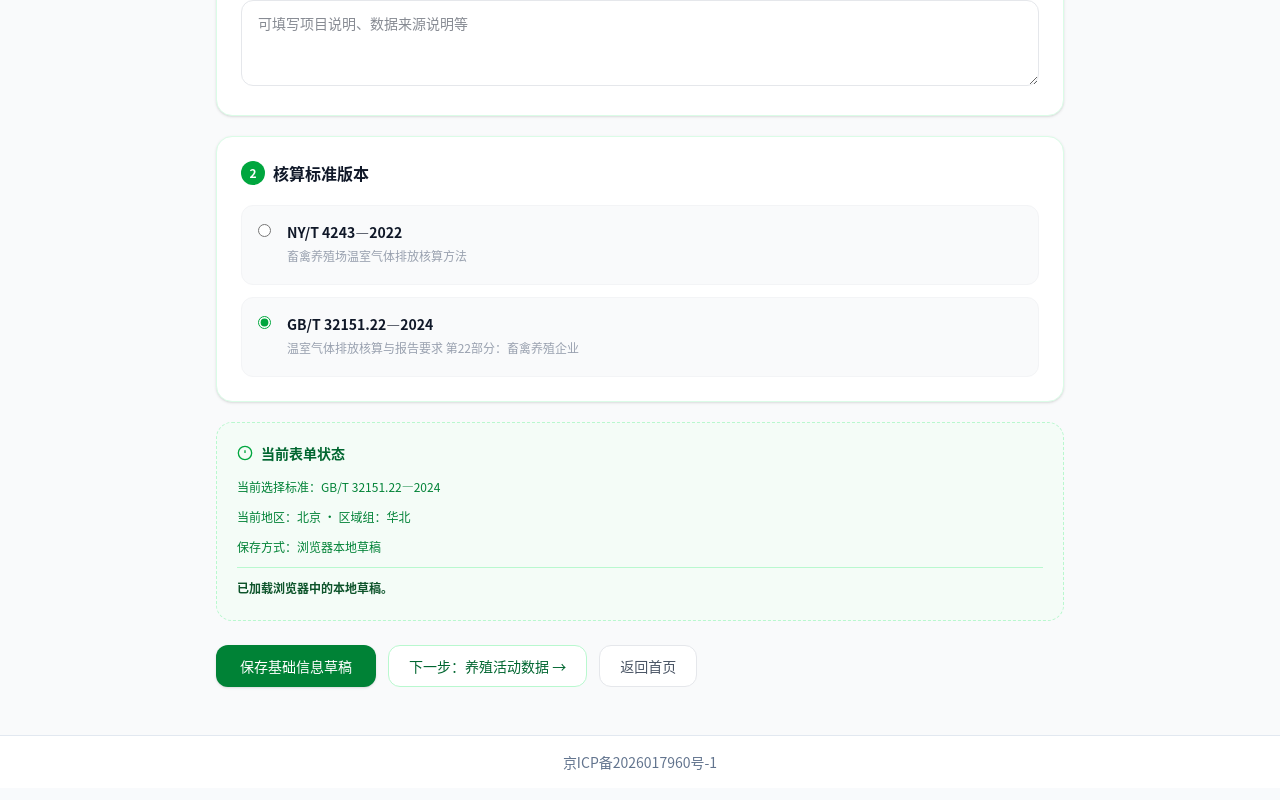
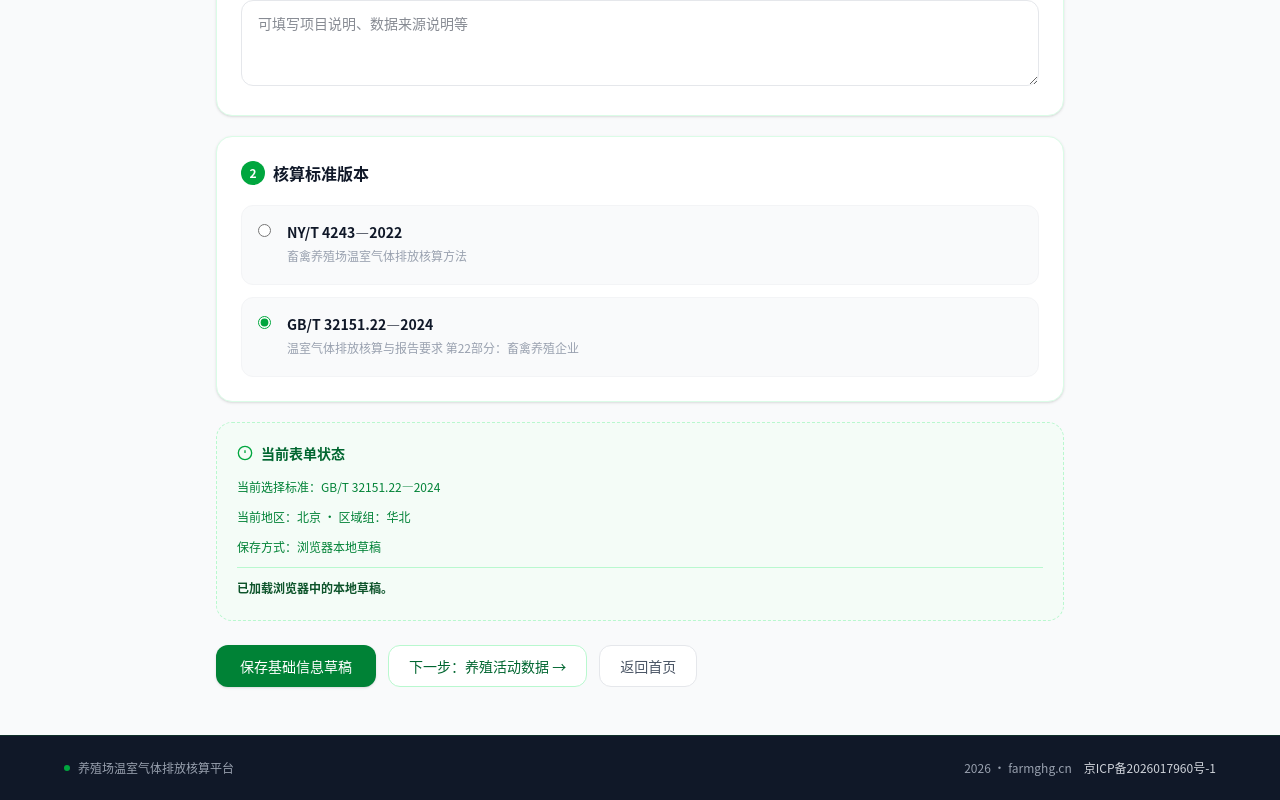
Before and after one commit to LIUYUNLONG01/farm-ghg-web, a Next.js app: page /project/new in a window 1280 px wide. Shown: the part 552-1352 px from the top of the page. Built offline with nearby package versions, Linux system fonts and the light colour scheme.

Commit message:
add ICP footer

```diff
--- a/src/app/layout.tsx
+++ b/src/app/layout.tsx
@@ -28,18 +28,26 @@ export default function RootLayout({
       className={`${geistSans.variable} ${geistMono.variable} h-full antialiased`}
     >
       <body className="min-h-screen flex flex-col">
-        <main className="flex-1">{children}</main>
+        <div className="flex-1">{children}</div>
 
-        <footer className="border-t border-slate-200 bg-white">
-          <div className="mx-auto w-full max-w-7xl px-4 py-4 text-center text-sm text-slate-500">
+        <footer className="bg-gray-900 border-t border-green-900/40 px-6 py-6">
+          <div className="mx-auto max-w-6xl flex flex-col sm:flex-row sm:items-center sm:justify-between gap-3 text-xs text-gray-400">
+            <div className="flex items-center gap-2">
+              <span className="w-1.5 h-1.5 rounded-full bg-green-600" />
+              养殖场温室气体排放核算平台
+            </div>
+
+            <div className="flex flex-wrap items-center gap-x-3 gap-y-1">
+              <span>{new Date().getFullYear()} · farmghg.cn</span>
               <a
                 href="https://beian.miit.gov.cn/"
                 target="_blank"
                 rel="noopener noreferrer"
-              className="transition hover:text-slate-700"
+                className="text-gray-300 transition hover:text-white"
               >
                 京ICP备2026017960号-1
               </a>
+            </div>
           </div>
         </footer>
       </body>
--- a/src/app/page.tsx
+++ b/src/app/page.tsx
@@ -66,7 +66,6 @@ export default async function HomePage() {
 
   return (
     <main className="min-h-screen bg-gray-50 text-gray-900 font-sans">
-
       {/* ── NAV ── */}
       <nav className="sticky top-0 z-50 backdrop-blur-md bg-gray-50/90 border-b border-green-100 px-6 h-14 flex items-center justify-between">
         <div className="flex items-center gap-2 text-sm font-semibold text-green-700 tracking-wide">
@@ -88,7 +87,7 @@ export default async function HomePage() {
               <span className="text-xs text-gray-500 hidden sm:inline">
                 {user.name || user.email}
               </span>
-            <LogoutButton />
+              <LogoutButton />
             </div>
           ) : (
             <Link
@@ -128,7 +127,8 @@ export default async function HomePage() {
             <div className="mt-8 flex flex-wrap gap-3">
               <Link href="/projects" className="inline-flex items-center gap-2 px-6 py-3 rounded-xl bg-green-700 text-white text-sm font-medium shadow-sm transition hover:bg-green-900 hover:-translate-y-px">
                 <svg viewBox="0 0 24 24" fill="none" stroke="currentColor" strokeWidth={2.5} className="w-4 h-4">
-                  <line x1="12" y1="5" x2="12" y2="19" /><line x1="5" y1="12" x2="19" y2="12" />
+                  <line x1="12" y1="5" x2="12" y2="19" />
+                  <line x1="5" y1="12" x2="19" y2="12" />
                 </svg>
                 开始新建项目
               </Link>
@@ -164,7 +164,9 @@ export default async function HomePage() {
             </div>
             <div className="mt-4 grid grid-cols-2 gap-2">
               {standards.map((s) => (
-                <div key={s} className="rounded-xl border border-green-100 bg-white px-3 py-2.5 text-[11px] font-medium text-green-800">{s}</div>
+                <div key={s} className="rounded-xl border border-green-100 bg-white px-3 py-2.5 text-[11px] font-medium text-green-800">
+                  {s}
+                </div>
               ))}
               <div className="col-span-2 rounded-xl border border-green-100 bg-white px-3 py-2.5 text-[11px] font-medium text-green-800">
                 支持推荐因子法、参数法与活动数据驱动核算逻辑
@@ -177,7 +179,8 @@ export default async function HomePage() {
       {/* ── FEATURES ── */}
       <section className="mx-auto max-w-6xl px-6 py-16 lg:px-8">
         <div className="flex items-center gap-2 text-[11px] font-semibold text-green-500 tracking-[0.1em] uppercase mb-2">
-          <span className="inline-block w-4 h-0.5 bg-green-400 rounded" />Core Features
+          <span className="inline-block w-4 h-0.5 bg-green-400 rounded" />
+          Core Features
         </div>
         <h2 className="font-serif text-3xl font-bold tracking-tight text-gray-900">平台核心能力</h2>
         <div className="mt-8 grid gap-5 lg:grid-cols-3">
@@ -198,13 +201,16 @@ export default async function HomePage() {
           <div className="grid gap-10 lg:grid-cols-2 items-start">
             <div>
               <div className="flex items-center gap-2 text-[11px] font-semibold text-green-500 tracking-[0.1em] uppercase mb-2">
-                <span className="inline-block w-4 h-0.5 bg-green-400 rounded" />Workflow
+                <span className="inline-block w-4 h-0.5 bg-green-400 rounded" />
+                Workflow
               </div>
               <h2 className="font-serif text-3xl font-bold tracking-tight text-gray-900">推荐使用流程</h2>
               <div className="mt-6 flex flex-col gap-3">
                 {workflow.map((item, i) => (
                   <div key={item} className="flex items-start gap-4 rounded-2xl border border-green-100 bg-gray-50 p-4 transition hover:bg-white hover:border-green-200">
-                    <div className="flex-shrink-0 w-7 h-7 rounded-full bg-green-600 text-white text-xs font-semibold flex items-center justify-center">{i + 1}</div>
+                    <div className="flex-shrink-0 w-7 h-7 rounded-full bg-green-600 text-white text-xs font-semibold flex items-center justify-center">
+                      {i + 1}
+                    </div>
                     <span className="pt-0.5 text-[13px] leading-7 text-gray-700">{item}</span>
                   </div>
                 ))}
@@ -216,7 +222,8 @@ export default async function HomePage() {
               {flowNodes.map((n) => (
                 <div key={n.label}>
                   <div className="flex items-center gap-3 px-4 py-2.5 rounded-xl bg-green-50 border border-green-100 text-[13px] text-green-900 font-medium mb-1.5">
-                    <span className="w-2 h-2 rounded-full bg-green-500 flex-shrink-0" />{n.label}
+                    <span className="w-2 h-2 rounded-full bg-green-500 flex-shrink-0" />
+                    {n.label}
                   </div>
                   <div className="text-center text-green-200 text-base my-1">↓</div>
                 </div>
@@ -224,13 +231,15 @@ export default async function HomePage() {
               <div className="grid grid-cols-2 gap-2 mb-1.5">
                 {flowModules.map((m) => (
                   <div key={m} className="flex items-center gap-2 px-3 py-2 rounded-xl bg-green-50 border border-green-100 text-[12px] text-green-900 font-medium">
-                    <span className="w-2 h-2 rounded-full bg-green-400 flex-shrink-0" />{m}
+                    <span className="w-2 h-2 rounded-full bg-green-400 flex-shrink-0" />
+                    {m}
                   </div>
                 ))}
               </div>
               <div className="text-center text-green-200 text-base my-1">↓</div>
               <div className="flex items-center gap-3 px-4 py-2.5 rounded-xl bg-green-100 border border-green-200 text-[13px] text-green-900 font-semibold">
-                <span className="w-2 h-2 rounded-full bg-green-700 flex-shrink-0" />汇总核查 & 报告输出
+                <span className="w-2 h-2 rounded-full bg-green-700 flex-shrink-0" />
+                汇总核查 & 报告输出
               </div>
             </div>
           </div>
@@ -240,7 +249,8 @@ export default async function HomePage() {
       {/* ── MODULES ── */}
       <section className="mx-auto max-w-6xl px-6 py-16 lg:px-8">
         <div className="flex items-center gap-2 text-[11px] font-semibold text-green-500 tracking-[0.1em] uppercase mb-2">
-          <span className="inline-block w-4 h-0.5 bg-green-400 rounded" />Modules
+          <span className="inline-block w-4 h-0.5 bg-green-400 rounded" />
+          Modules
         </div>
         <h2 className="font-serif text-3xl font-bold tracking-tight text-gray-900">核算模块导航</h2>
         <div className="mt-8 grid gap-4 md:grid-cols-2 xl:grid-cols-3">
@@ -248,24 +258,15 @@ export default async function HomePage() {
             <Link key={item.name} href={item.path} className="group rounded-2xl border border-green-100 bg-white p-6 shadow-sm transition hover:-translate-y-1 hover:border-green-400 hover:shadow-md">
               <div className="flex items-start justify-between gap-4">
                 <h3 className="text-[14px] font-semibold text-gray-900 leading-snug">{item.name}</h3>
-                <span className="flex-shrink-0 text-[11px] px-2 py-1 rounded-md border border-green-100 text-green-600 font-medium transition group-hover:bg-green-50 group-hover:border-green-400">进入 →</span>
+                <span className="flex-shrink-0 text-[11px] px-2 py-1 rounded-md border border-green-100 text-green-600 font-medium transition group-hover:bg-green-50 group-hover:border-green-400">
+                  进入 →
+                </span>
               </div>
               <p className="mt-3 text-[12px] leading-6 text-gray-400">{item.summary}</p>
             </Link>
           ))}
         </div>
       </section>
-
-      {/* ── FOOTER ── */}
-      <footer className="bg-gray-900 border-t border-green-900/40 px-6 py-6">
-        <div className="mx-auto max-w-6xl flex flex-col sm:flex-row sm:items-center sm:justify-between gap-2 text-xs text-gray-500">
-          <div className="flex items-center gap-2">
-            <span className="w-1.5 h-1.5 rounded-full bg-green-600" />
-            养殖场温室气体排放核算平台
-          </div>
-          <div>{new Date().getFullYear()} · farmghg.cn</div>
-        </div>
-      </footer>
     </main>
   );
 }
```
Lines whose indentation alone changed are shown as unchanged.
